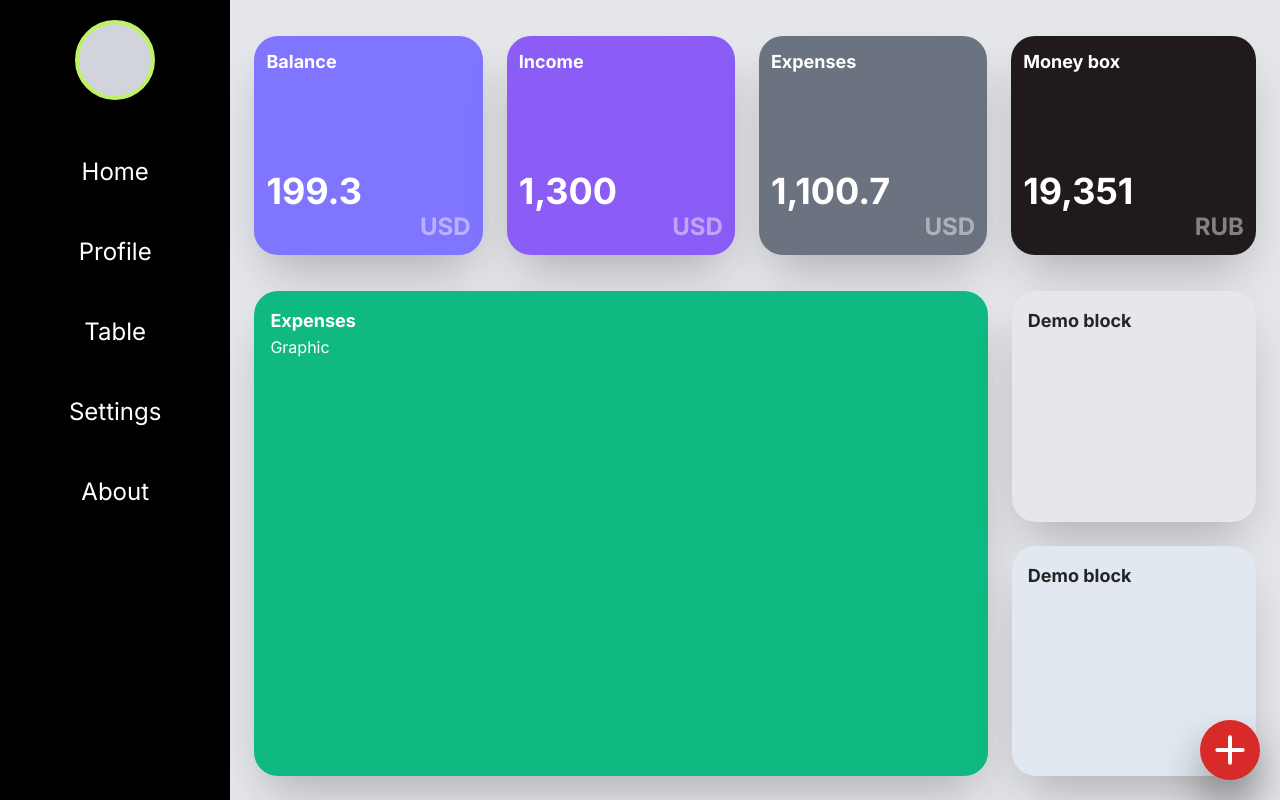
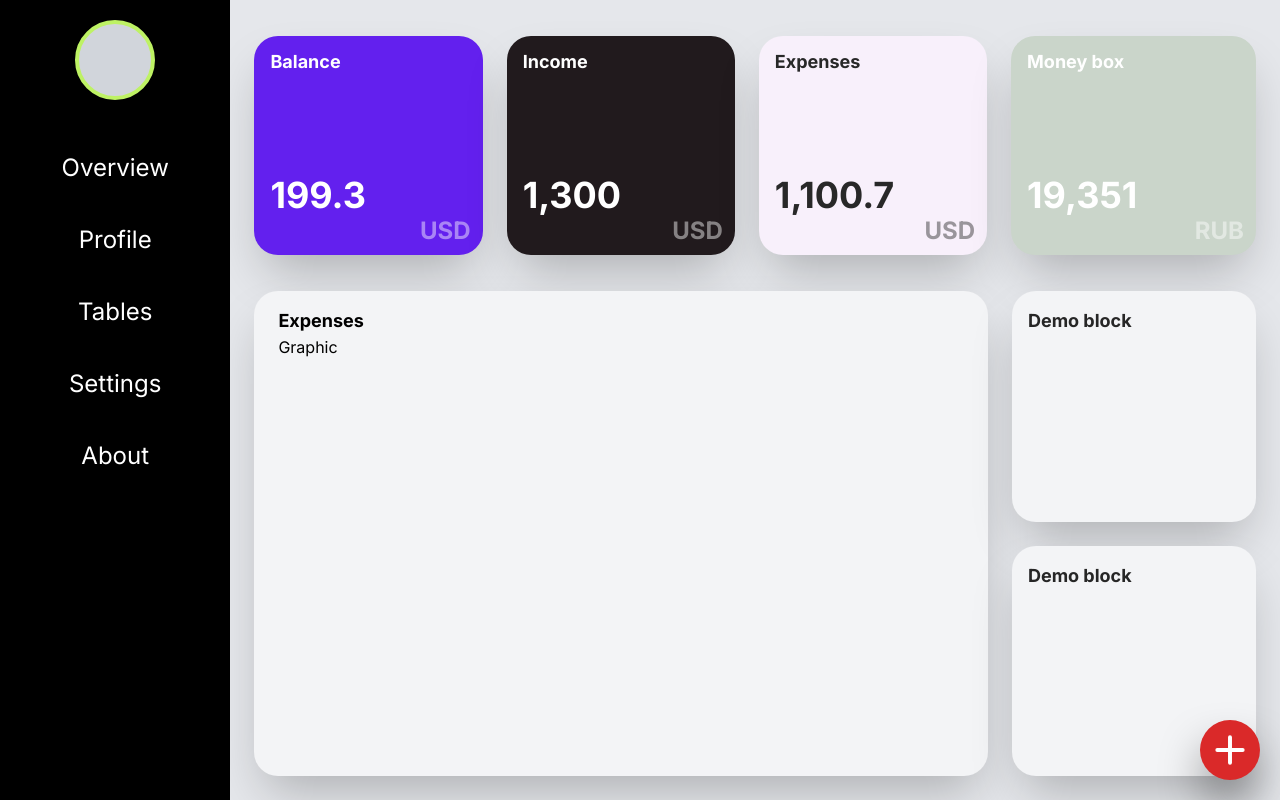
Before and after one commit to m1a2023/nexp-front, a Next.js app: page / in a window 1280 px wide. Built offline with nearby package versions, Linux system fonts and the light colour scheme.

Commit message:
Changed TemplateMoneyCard and TemplateMoneyCard's using colors

```diff
--- a/package.json
+++ b/package.json
@@ -9,7 +9,7 @@
     "lint": "next lint"
   },
   "dependencies": {
-    "@fortawesome/fontawesome-free": "^6.5.2",
+    "@fortawesome/fontawesome-free": "^6.6.0",
     "next": "^14.2.4",
     "react": "^18",
     "react-dom": "^18"
--- a/src/app/components/main.js
+++ b/src/app/components/main.js
@@ -1,4 +1,12 @@
 import "@fortawesome/fontawesome-free/css/fontawesome.min.css";
+
+export const Colors = Object.freeze({
+  RoseBright: "#f8f0fb",
+  AshGray: "#cad5ca",
+  ElectricIndigo: "#6320ee",
+  MediumStateBlue: "#8075ff",
+  RaisinBlack: "#211a1d",
+});
 
 export function TemplateMoneyCard({
   cardTitle,
@@ -8,6 +16,25 @@ export function TemplateMoneyCard({
   width,
   distance,
 }) {
+  const textColor = color === Colors.RoseBright ? "#282828" : "#ffffff";
+
+  const MoneyCardTitle = ({ cardTitle }) => {
+    return (
+      <div className="flex w-full h-full justify-start font-bold text-lg">
+        <div className="flex">{cardTitle}</div>
+      </div>
+    );
+  };
+
+  const MoneyCordMainInformation = ({ mainInformation }) => {
+    return (
+      <div className="flex grow text-xl justify-start w-full ">
+        <div className="truncate text-4xl font-bold">{mainInformation}</div>
+      </div>
+    );
+  };
+
+  /*
   function SetMoneyCardTitle({ cardTitle }) {
     //TODO: write class
     return (
@@ -25,14 +52,16 @@ export function TemplateMoneyCard({
       </div>
     );
   }
+  */
 
   return (
     <div
-      className={`flex flex-col snap-start ${width} ${distance} p-3 grow-0 justify-start rounded-3xl ${color} shadow-2xl select-none`}
+      className={`flex flex-col snap-start ${width} ${distance} pl-4 pr-3 pb-2 pt-3 grow-0 justify-start rounded-3xl shadow-2xl select-none`}
+      style={{ backgroundColor: color, color: textColor }}
     >
-      <SetMoneyCardTitle cardTitle={`${cardTitle}`} />
+      <MoneyCardTitle cardTitle={`${cardTitle}`} />
 
-      <SetMoneyCardMainInformation mainInformation={`${mainInformation}`} />
+      <MoneyCordMainInformation mainInformation={`${mainInformation}`} />
 
       <div className="flex flex-row w-full justify-end">
         <div className="flex justify-end text-2xl opacity-45 font-bold">
@@ -58,7 +87,7 @@ export function TemplateGraphic({ graphicTitle, mainInformation, color }) {
 
   return (
     <div
-      className={`flex flex-col w-3/4 p-4 ${color} rounded-3xl shadow-2xl select-none`}
+      className={`flex flex-col w-3/4 px-6 py-4 ${color} text-black rounded-3xl shadow-2xl select-none`}
     >
       <SetGraphicTitle graphicTitle={`${graphicTitle}`} />
 
@@ -73,7 +102,7 @@ export function TemplateAbsoluteButton({ styles }) {
       <div
         className={`backdrop-blur-lg backdrop-brightness-95 w-full h-full ${display} justify-center items-center`}
       >
-        <div className="w-[40%] h-[60%] bg-gray-200 rounded-3xl flex flex-col items-center text-black p-4">
+        <div className="w-[35%] h-[60%] bg-gray-200 rounded-3xl flex flex-col items-center text-black p-4">
           <h1>Add Expenses</h1>
           <button
             className="p-4 bg-[red] text-white rounded-3xl"
--- a/src/app/components/navbar.js
+++ b/src/app/components/navbar.js
@@ -5,21 +5,35 @@ export function Navbar() {
   return (
     <>
       <div className="flex flex-col justify-center text-2xl gap-4 select-none">
-        <li className="flex justify-center p-3 rounded-3xl border-transparent border-4 transition-all duration-300 delay-100 hover:border-4 hover:border-gray-50 select-none">
-          <Link href="/">Home</Link>
-        </li>
-        <li className="flex justify-center p-3 rounded-3xl border-transparent border-4 transition-all duration-300 delay-100 hover:border-4 hover:border-gray-50 select-none">
-          <Link href="/route1">Profile</Link>
-        </li>
-        <li className="flex justify-center p-3 rounded-3xl border-transparent border-4 transition-all duration-300 delay-100 hover:border-4 hover:border-gray-50 select-none">
-          <Link href="/route2">Table</Link>
-        </li>
-        <li className="flex justify-center p-3 rounded-3xl border-transparent border-4 transition-all duration-300 delay-100 hover:border-4 hover:border-gray-50 select-none">
-          <Link href="/route3">Settings</Link>
-        </li>
-        <li className="flex justify-center p-3 rounded-3xl border-transparent border-4 transition-all duration-300 delay-100 hover:border-4 hover:border-gray-50 select-none">
-          <Link href="/about">About</Link>
-        </li>
+        <Link href="/">
+          <li className="flex justify-center p-3 rounded-3xl transition-all duration-300 hover:bg-violet-700 select-none">
+            Overview
+          </li>
+        </Link>
+
+        <Link href="/route1">
+          <li className="flex justify-center p-3 rounded-3xl transition-all duration-300 hover:bg-sky-400 select-none">
+            Profile
+          </li>
+        </Link>
+
+        <Link href="/route2">
+          <li className="flex justify-center p-3 rounded-3xl transition-all duration-300 select-none">
+            Tables
+          </li>
+        </Link>
+
+        <Link href="/route3">
+          <li className="flex justify-center p-3 rounded-3xl transition-all duration-300 select-none">
+            Settings
+          </li>
+        </Link>
+
+        <Link href="/about">
+          <li className="flex justify-center p-3 rounded-3xl transition-all duration-300 select-none">
+            About
+          </li>
+        </Link>
       </div>
     </>
   );
--- a/src/app/page.js
+++ b/src/app/page.js
@@ -6,6 +6,7 @@ import {
   TemplateMoneyCard,
   TemplateGraphic,
   TemplateAbsoluteButton,
+  Colors,
 } from "./components/main";
 import styles from "./page.module.css";
 
@@ -30,7 +31,7 @@ export default function Home() {
               cardTitle={"Balance"}
               mainInformation={"199.3"}
               currency={"USD"}
-              color={"bg-medium-state-blue"}
+              color={Colors.ElectricIndigo}
               width={"w-1/3"}
             ></TemplateMoneyCard>
 
@@ -38,12 +39,12 @@ export default function Home() {
               cardTitle={"Income"}
               mainInformation={"1,300"}
               currency={"USD"}
-              color={"bg-violet-500"}
+              color={Colors.RaisinBlack}
               width={"w-1/3"}
             ></TemplateMoneyCard>
 
             <TemplateMoneyCard
-              color={"bg-gray-500"}
+              color={Colors.RoseBright}
               cardTitle={"Expenses"}
               currency={"USD"}
               mainInformation={"1,100.7"}
@@ -52,7 +53,7 @@ export default function Home() {
           </div>
 
           <TemplateMoneyCard
-            color={"bg-raisin-black"}
+            color={Colors.AshGray}
             cardTitle={"Money box"}
             mainInformation={"19,351"}
             currency={"RUB"}
@@ -64,14 +65,14 @@ export default function Home() {
           <TemplateGraphic
             graphicTitle={"Expenses"}
             mainInformation={"Graphic"}
-            color={"bg-emerald-500"}
+            color={"bg-gray-100"}
           ></TemplateGraphic>
           {/*DEMO BLOCKS! DO NOT DELETE!*/}
           <div className="flex flex-col w-1/4 gap-6">
-            <div className="flex w-1/8 h-full p-4 font-bold text-neutral-800 bg-gray-200 text-lg rounded-3xl shadow-2xl select-none">
+            <div className="flex w-1/8 h-full p-4 font-bold text-neutral-800 bg-gray-100 text-lg rounded-3xl shadow-2xl select-none">
               Demo block
             </div>
-            <div className="flex w-1/8 h-full p-4 font-bold text-neutral-800  bg-slate-200 text-lg rounded-3xl shadow-2xl select-none">
+            <div className="flex w-1/8 h-full p-4 font-bold text-neutral-800  bg-gray-100 text-lg rounded-3xl shadow-2xl select-none">
               Demo block
             </div>
           </div>
--- a/tailwind.config.js
+++ b/tailwind.config.js
@@ -12,6 +12,7 @@ module.exports = {
         "electric-indigo": "#6320ee",
         "medium-state-blue": "#8075ff",
         "ash-gray": "#cad5ca",
+        "rose-bright": "#f8f0fb",
       },
     },
   },
```
Also changed, not shown: src/app/page.module.css (indentation only), 2 other files (tests, documents, lock files or other folders).
